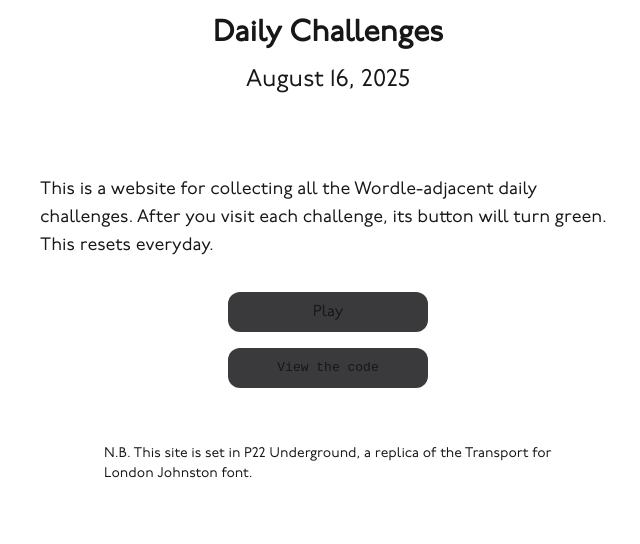
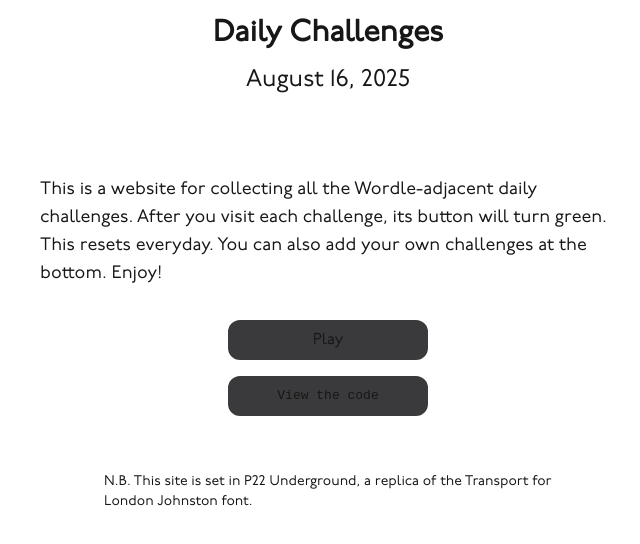
Before and after one commit to jackkershaw/daily-challenges, a Next.js app: page / in a window 1280 px wide. Shown: the top 544 px of the page, without its empty margins (312-952 px from the left). Built offline with nearby package versions, Linux system fonts and the light colour scheme.

Commit message:
add own url option explained in popup

```diff
--- a/src/app/popup.tsx
+++ b/src/app/popup.tsx
@@ -21,7 +21,8 @@ export default function Popup() {
       <p className="text-lg">
         This is a website for collecting all the Wordle-adjacent daily
         challenges. After you visit each challenge, its button will
-        turn green. This resets everyday.
+        turn green. This resets everyday. You can also add your own
+        challenges at the bottom. Enjoy!
       </p>
 
       <div className="flex flex-col space-y-4 justify-center items-center mx-auto py-8">
```
